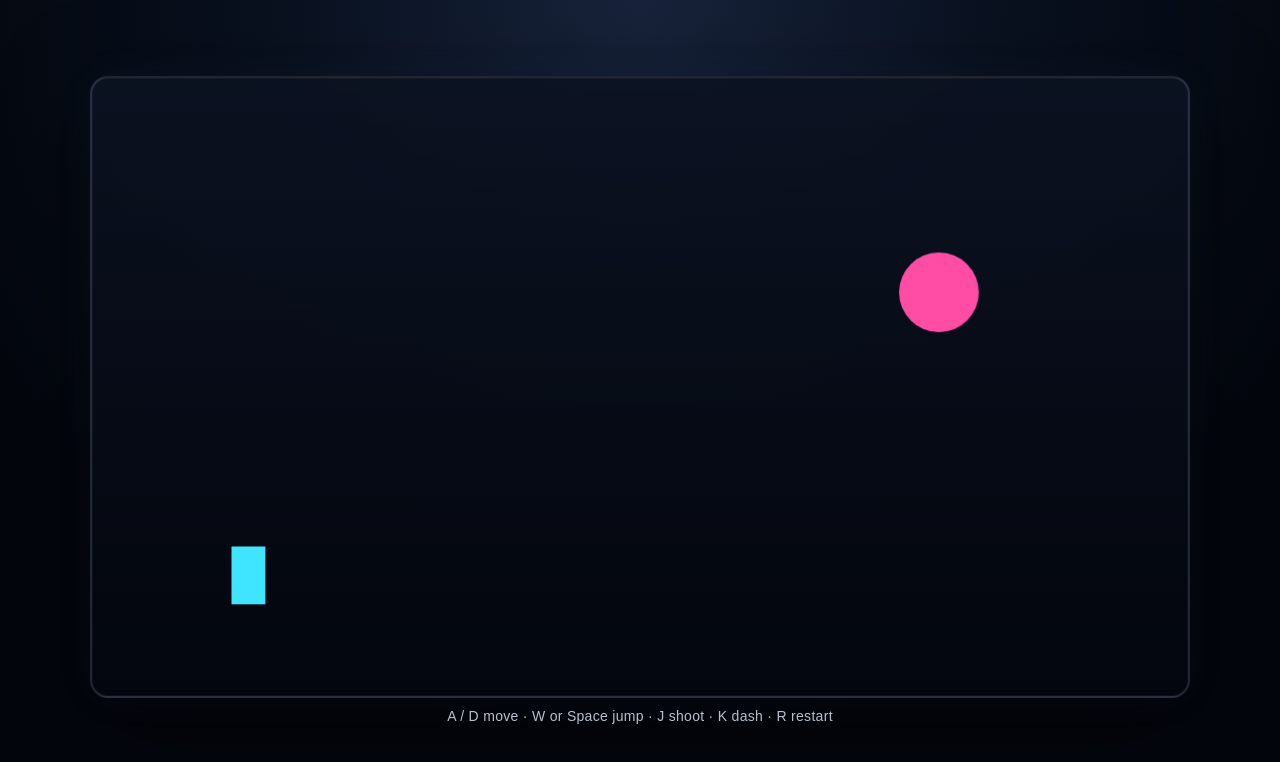
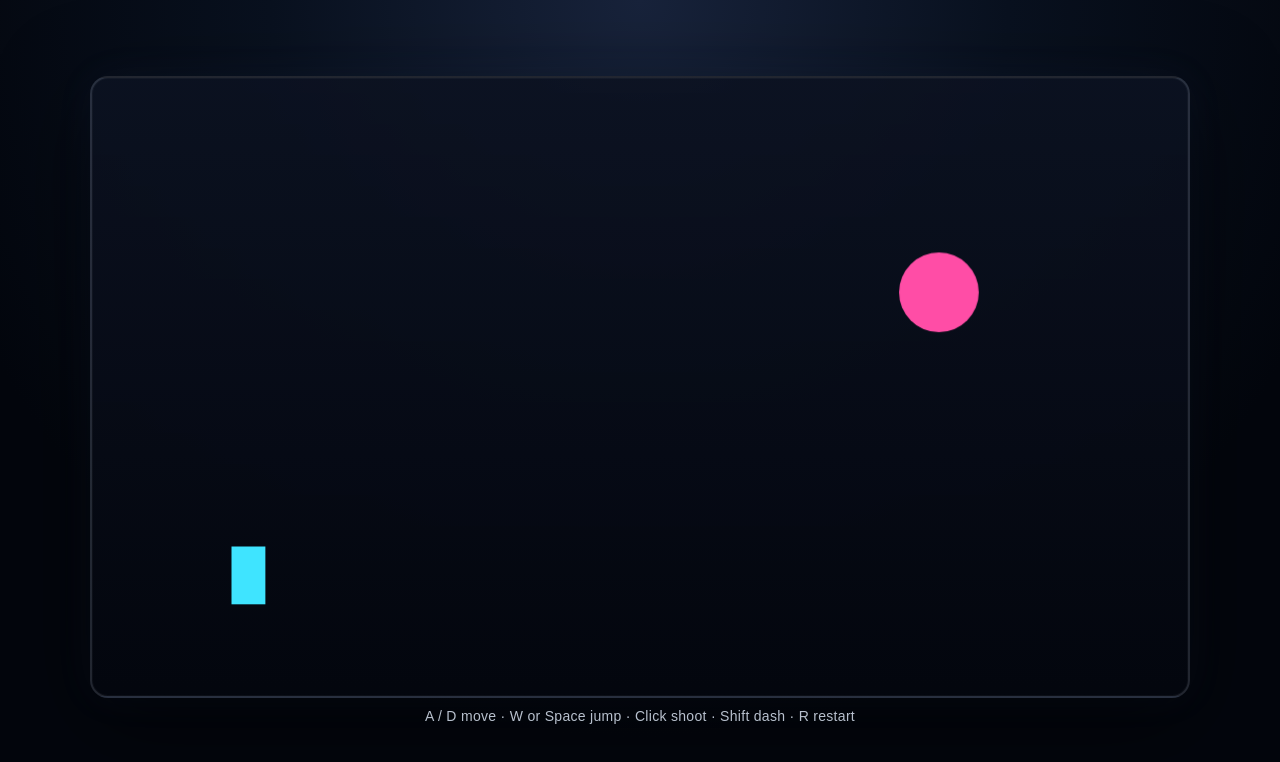
Before and after one commit to Everyman-code/2d-full-game-best-game-, a plain HTML site: page boss_fight_ultimate 2/index.html in a window 1280 px wide. Drawn offline with Linux system fonts and the light colour scheme.

Commit message:
Update index.html

```diff
--- a/boss_fight_ultimate 2/index.html
+++ b/boss_fight_ultimate 2/index.html
@@ -9,10 +9,8 @@
 <body>
   <div class="frame">
     <canvas id="game" width="1100" height="620"></canvas>
-    <div class="hint">A / D move · W or Space jump · J shoot · K dash · R restart</div>
+    <div class="hint">A / D move · W or Space jump · Click shoot · Shift dash · R restart</div>
   </div>
-
-  <!-- MAIN GAME ONLY -->
   <script src="script.js"></script>
 </body>
 </html>
```
